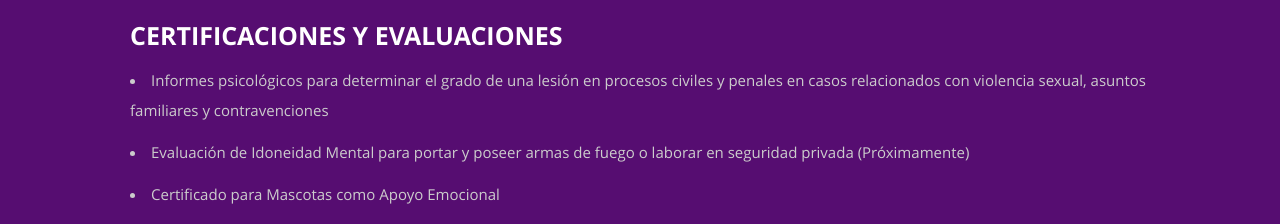
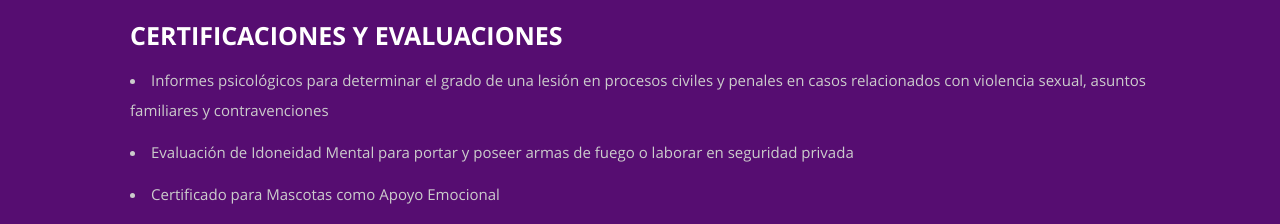
Before and after one commit to ChipsAchoy/Psicologa-Tatiana-Web, a React (Create React App) app: page / in a window 1280 px wide. Shown: the part 3600-3824 px from the top of the page. Built offline with nearby package versions, Linux system fonts and the light colour scheme.

Commit message:
Cambio en servicios

```diff
--- a/src/Components/Formacion.js
+++ b/src/Components/Formacion.js
@@ -26,8 +26,6 @@ class Formacion extends Component {
                         <li>Facilitadora en múltiples talleres y cursos en Codependencia y Relaciones Tóxicas e inteligencia emocional.</li>
                         <li>En curso Maestría en Psicología Clínica y de la Salud Mental.</li>
                         <li>Generadora de contenido para redes sociales en psicoeducación.</li>
-
-
                     </ul>
 
                 </div>
--- a/src/Components/Servicios.js
+++ b/src/Components/Servicios.js
@@ -57,7 +57,7 @@ class Servicios extends Component {
             <div className="row">
               <h2>CERTIFICACIONES Y EVALUACIONES</h2>
               <li>Informes psicológicos para determinar el grado de una lesión en procesos civiles y penales en casos relacionados con violencia sexual, asuntos familiares y contravenciones</li>
-              <li>Evaluación de Idoneidad Mental para portar y poseer armas de fuego o laborar en seguridad privada (Próximamente)</li>
+              <li>Evaluación de Idoneidad Mental para portar y poseer armas de fuego o laborar en seguridad privada</li>
               <li>Certificado para Mascotas como Apoyo Emocional</li>
             </div>
             <div className="row">
```
